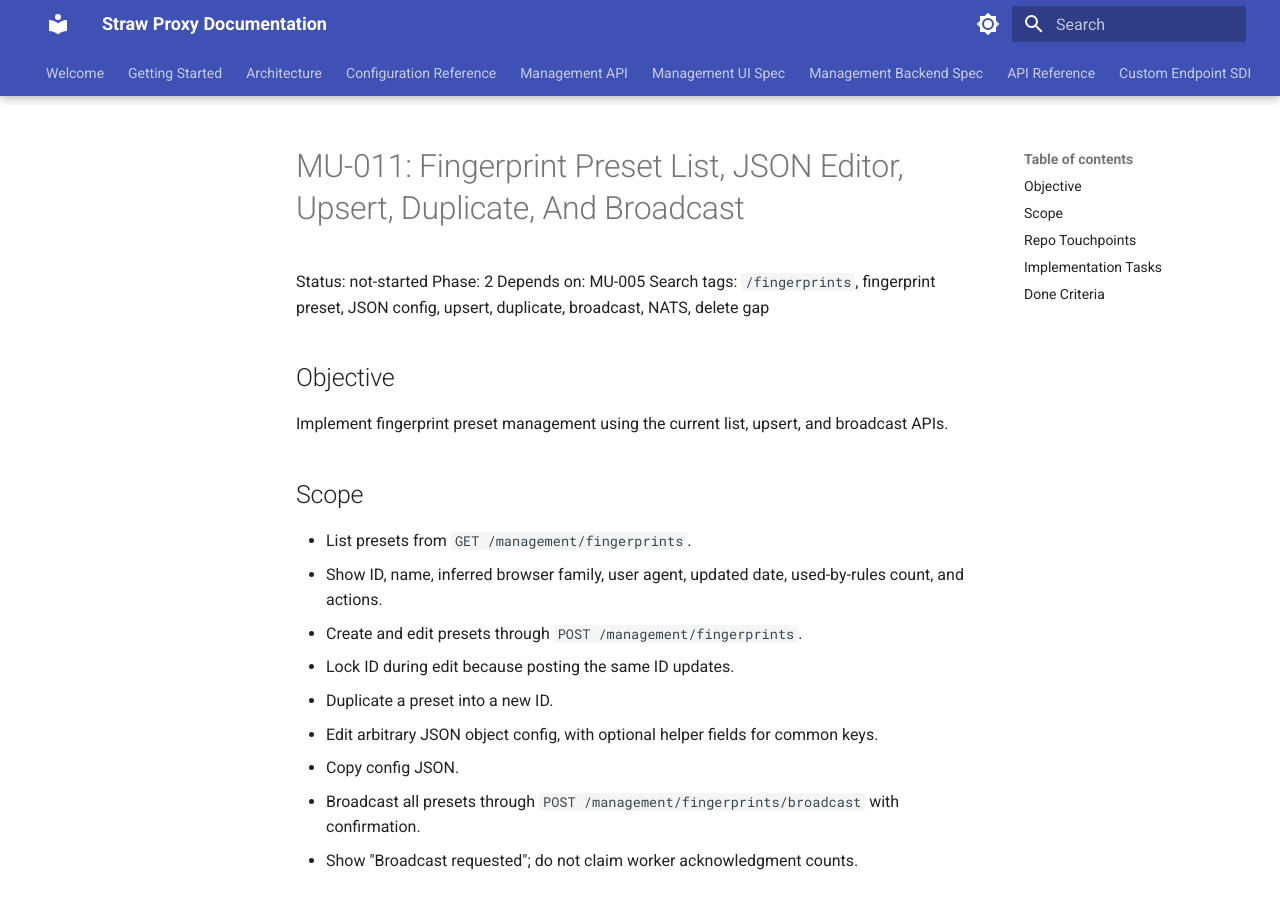
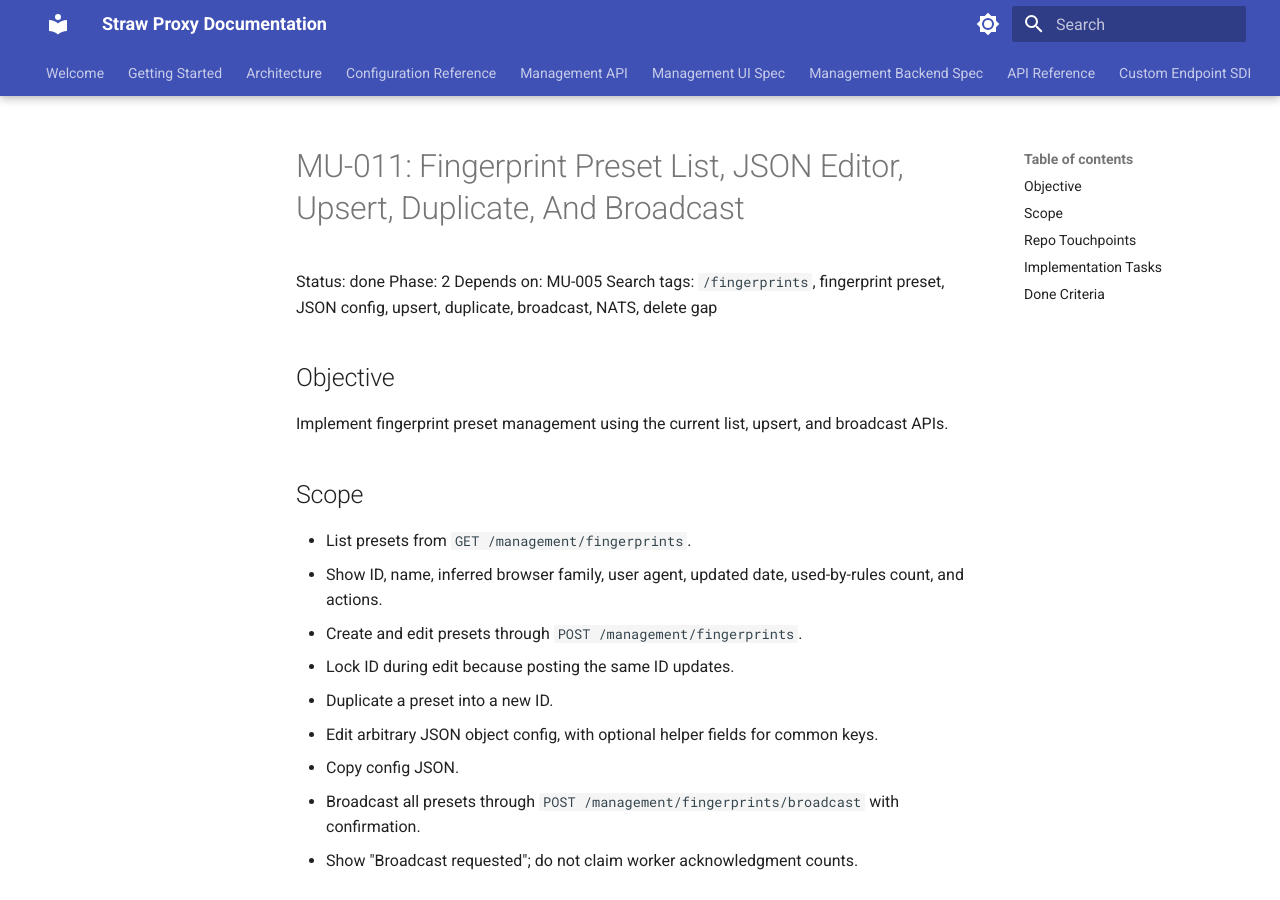
Before and after one commit to beremaran/straw-oss, an MkDocs documentation site: the page built from docs/management-ui-tasks/tasks/MU-011-fingerprint-presets.md, in a window 1280 px wide and 900 px high. Built offline with MkDocs 1.6.1 and Material for MkDocs 9.7.7, drawn with Linux system fonts in a browser that asks for light colours.

Commit message:
docs: mark MU-011 task as completed

```diff
--- a/docs/management-ui-tasks/tasks/MU-011-fingerprint-presets.md
+++ b/docs/management-ui-tasks/tasks/MU-011-fingerprint-presets.md
@@ -1,6 +1,6 @@
 # MU-011: Fingerprint Preset List, JSON Editor, Upsert, Duplicate, And Broadcast
 
-Status: not-started
+Status: done
 Phase: 2
 Depends on: MU-005
 Search tags: `/fingerprints`, fingerprint preset, JSON config, upsert, duplicate, broadcast, NATS, delete gap
```
Also changed, not shown: docs/management-ui-tasks/index.md (+1 -1 lines), docs/management-ui-tasks/tracker.md (+1 -1 lines).
